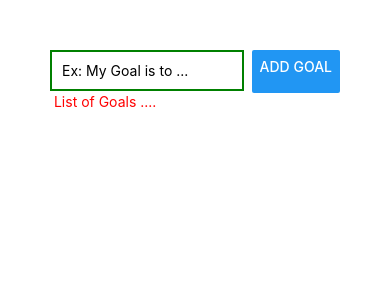
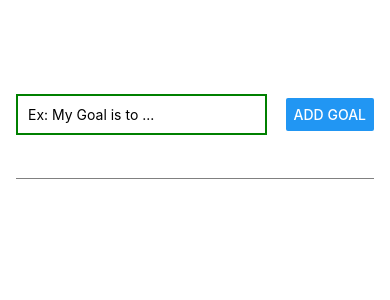
Before and after one commit to ishansharma1320/React-Native-Course-Udemy, a React Native app: screen / in a window 390 px wide. Shown: the top 300 px of the page. Built offline with nearby package versions, Linux system fonts and the light colour scheme.

Commit message:
Lecture 22 and 23: Handling Events and outputting list of goals on UI

```diff
--- a/App.js
+++ b/App.js
@@ -1,15 +1,25 @@
-import { StatusBar } from 'expo-status-bar';
+import { useState } from 'react';
 import { StyleSheet, Text, TextInput, View, Button} from 'react-native';
 
 export default function App() {
+  const [enteredText, setEnteredText] = useState('');
+  const [listOfGoals, setListOfGoals] = useState([]);
+  function handleTextInput(enteredText){
+    setEnteredText(enteredText);
+  }
+
+  function handleAddGoalButtonClick(){
+    setListOfGoals(currentGoals => [...listOfGoals,enteredText]);
+  }
+
   return (
     <View style={styles.appContainer}>
      <View style={styles.inputContainer}>
-      <TextInput style={styles.goalInput} placeholder='Ex: My Goal is to ...'></TextInput>
-      <Button title='Add Goal' />
+      <TextInput style={styles.goalInput} onChangeText={handleTextInput} placeholder='Ex: My Goal is to ...'></TextInput>
+      <Button title='Add Goal' onPress={handleAddGoalButtonClick}/>
      </View>
-     <View>
-      <Text style={styles.text}> List of Goals .... </Text>
+     <View style={styles.goalContainer}>
+      {listOfGoals.map((elem, index)=><Text style={styles.text} key={index}>{elem}</Text>)}
      </View>
     </View>
   );
@@ -17,22 +27,33 @@ export default function App() {
 
 const styles = StyleSheet.create({
   appContainer:{
-    padding: 50
+    flex: 1,
+    paddingTop: 50,
+    paddingHorizontal: 16
+
   },
   inputContainer:{
+    flex: 1,
     flexDirection: 'row',
     justifyContent:'space-between',
+    alignItems: 'center',
+    borderBottomWidth: 1,
+    borderColor: 'gray',
+    marginBottom: 24,
 
   },
   goalInput:{
     borderWidth: 2,
     borderColor: 'green',
     padding: 10,
-    marginBottom: 2,
     width: '70%',
+
     marginRight: 8
   },
   text:{
     color: 'red'
+  },
+  goalContainer:{
+    flex: 5
   }
 });
```
